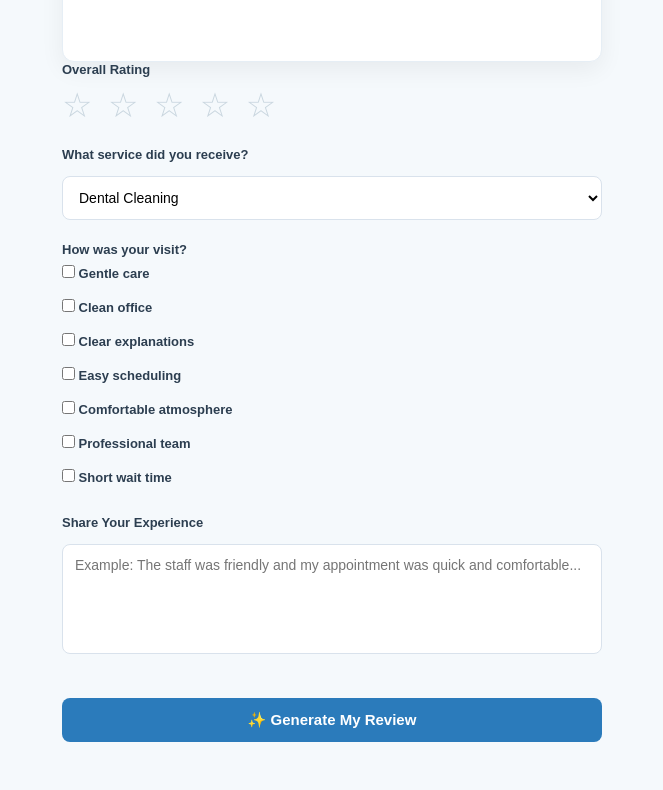
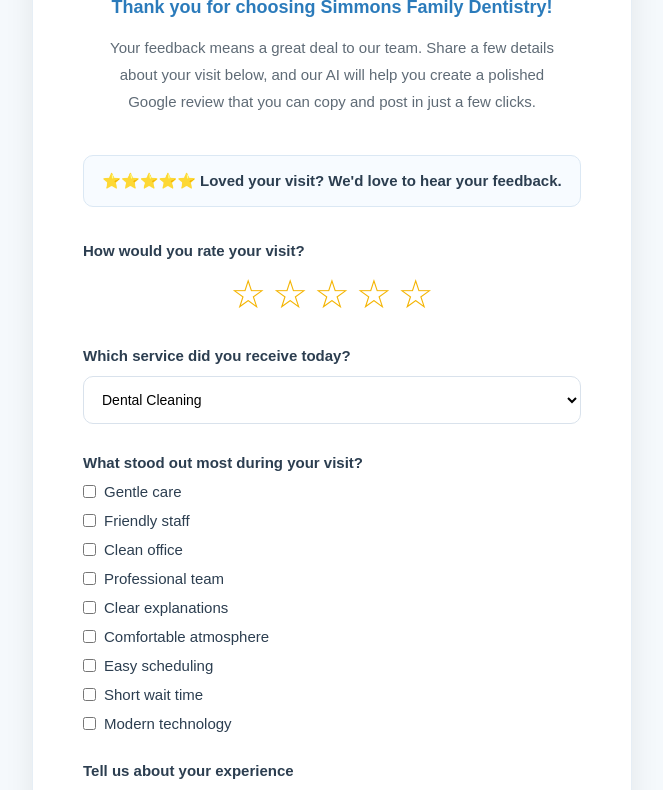
Before and after one commit to pharrengrace/AI-Review-Assistant, a website: page index.html in a window 1280 px wide. Shown: the part 396-1186 px from the top of the page, without its empty margins (308-971 px from the left). Before the commit the page ends 1158 px from the top, so only its background shows below. Drawn offline with Linux system fonts and the light colour scheme.

Commit message:
Improve landing page styling and spacing

```diff
--- a/index.html
+++ b/index.html
@@ -1,11 +1,11 @@
 <!DOCTYPE html>
 <html lang="en">
 <head>
-  <meta charset="UTF-8" />
-  <meta name="viewport" content="width=device-width, initial-scale=1.0" />
+    <meta charset="UTF-8">
+    <meta name="viewport" content="width=device-width, initial-scale=1.0">
     <title>Simmons Family Dentistry - Leave a Review</title>
 
-  <link rel="stylesheet" href="style.css?v=1000" />
+    <link rel="stylesheet" href="style.css?v=1001">
 </head>
 
 <body>
@@ -14,27 +14,31 @@
 
     <div class="card">
 
+        <!-- Header Image -->
         <div class="header-image">
             <img src="/header.jpg" alt="Simmons Family Dentistry">
         </div>
 
-    <!-- HEADER -->
-   <h1> Simmons Family Dentistry</h1>
+        <!-- Header -->
+        <h1>🦷 Simmons Family Dentistry</h1>
 
         <p class="welcome">
             Thank you for choosing Simmons Family Dentistry!
         </p>
 
         <p class="subtext">
-    Share a few details about your visit below, and our AI will help you create a polished Google review that you can copy and post in just a few clicks.
+            Your feedback means a great deal to our team. Share a few details about your visit below, and our AI will help you create a polished Google review that you can copy and post in just a few clicks.
         </p>
 
-
+        <!-- Google Badge -->
+        <div class="google-badge">
+            ⭐⭐⭐⭐⭐ Loved your visit? We'd love to hear your feedback.
         </div>
 
-    <!-- RATING -->
+        <!-- Rating -->
         <div class="section">
-      <label>Overall Rating</label>
+
+            <label>How would you rate your visit?</label>
 
             <div class="stars" id="starRating">
                 <span data-value="1">☆</span>
@@ -43,62 +47,84 @@
                 <span data-value="4">☆</span>
                 <span data-value="5">☆</span>
             </div>
+
         </div>
 
-    <!-- SERVICE -->
+        <!-- Service -->
         <div class="section">
-      <label>What service did you receive?</label>
+
+            <label>Which service did you receive today?</label>
 
             <select id="service">
                 <option>Dental Cleaning</option>
-        <option>Exam</option>
-        <option>Filling</option>
-        <option>Whitening</option>
+                <option>Dental Exam</option>
+                <option>Dental Filling</option>
+                <option>Teeth Whitening</option>
                 <option>Emergency Visit</option>
                 <option>New Patient Exam</option>
                 <option>Invisalign Consultation</option>
                 <option>Other</option>
             </select>
+
         </div>
 
-    <!-- CHECKBOXES -->
+        <!-- Highlights -->
         <div class="section">
-      <label>How was your visit?</label>
+
+            <label>What stood out most during your visit?</label>
 
             <div class="checkbox-group">
+
                 <label><input type="checkbox" value="Gentle care"> Gentle care</label>
+
+                <label><input type="checkbox" value="Friendly staff"> Friendly staff</label>
+
                 <label><input type="checkbox" value="Clean office"> Clean office</label>
+
+                <label><input type="checkbox" value="Professional team"> Professional team</label>
+
                 <label><input type="checkbox" value="Clear explanations"> Clear explanations</label>
+
+                <label><input type="checkbox" value="Comfortable atmosphere"> Comfortable atmosphere</label>
+
                 <label><input type="checkbox" value="Easy scheduling"> Easy scheduling</label>
-        <label><input type="checkbox" value="Comfortable atmosphere"> Comfortable atmosphere</label>
-        <label><input type="checkbox" value="Professional team"> Professional team</label>
+
                 <label><input type="checkbox" value="Short wait time"> Short wait time</label>
-      </div>
+
+                <label><input type="checkbox" value="Modern technology"> Modern technology</label>
+
             </div>
 
-    <!-- USER INPUT -->
+        </div>
+
+        <!-- Comments -->
         <div class="section">
-      <label>Share Your Experience</label>
+
+            <label>Tell us about your experience</label>
 
             <textarea
                 id="comments"
-        placeholder="Example: The staff was friendly and my appointment was quick and comfortable..."
+                placeholder="Example: Everyone was welcoming, the office was beautiful, and Dr. Simmons explained everything clearly. I felt comfortable throughout my appointment."
             ></textarea>
+
         </div>
 
-    <!-- MAIN BUTTON -->
+        <!-- Generate Button -->
         <button class="btn" id="generateBtn">
             ✨ Generate My Review
         </button>
 
-    <!-- OUTPUT -->
-    <div id="reviewContainer" style="display:none; margin-top:20px;">
+        <!-- Review Output -->
+        <div id="reviewContainer" style="display:none; margin-top:25px;">
 
             <label>Your AI-Enhanced Review</label>
 
-      <textarea id="generatedReview" rows="8" readonly></textarea>
+            <textarea
+                id="generatedReview"
+                rows="8"
+                readonly
+            ></textarea>
 
-      <!-- ACTIONS -->
             <button class="btn" id="copyBtn">
                 📋 Copy Review
             </button>
@@ -108,7 +134,7 @@
             </button>
 
             <p class="review-note">
-Your review is ready! Click <strong>Copy Review</strong>, then select <strong>Post My Review on Google</strong> to paste it into Google Reviews. Thank you for supporting Simmons Family Dentistry!
+                Your review is ready! Click <strong>Copy Review</strong>, then select <strong>Post My Review on Google</strong> to open Google Reviews and paste your review. Thank you for supporting Simmons Family Dentistry and helping other patients find quality dental care.
             </p>
 
         </div>
--- a/style.css
+++ b/style.css
@@ -11,7 +11,7 @@
 
 
 /* -----------------------------
-   PAGE BACKGROUND (CLEAN CLINIC STYLE)
+   PAGE
 ----------------------------- */
 
 body {
@@ -20,23 +20,22 @@ body {
     justify-content: center;
     align-items: center;
     min-height: 100vh;
-    padding: 20px;
+    padding: 40px 20px;
 }
 
 
 /* -----------------------------
-   MAIN CONTAINER CARD
+   MAIN CARD
 ----------------------------- */
 
 .card {
     background: #ffffff;
-    width: 540px;
+    width: 600px;
     max-width: 100%;
-    padding: 45px;
-    border-radius: 12px;
-    box-shadow: 0 8px 25px rgba(0, 0, 0, 0.06);
-    text-align: left;
+    padding: 55px 50px;
+    border-radius: 14px;
     border: 1px solid #e6eef5;
+    box-shadow: 0 10px 30px rgba(0,0,0,.08);
 }
 
 
@@ -45,54 +44,80 @@ body {
 ----------------------------- */
 
 .header-image {
-    margin-bottom: 20px;
+    margin-bottom: 30px;
     border-radius: 12px;
     overflow: hidden;
 }
 
 .header-image img {
     width: 100%;
-    height: 180px;
+    height: 220px;
     object-fit: cover;
     display: block;
 }
 
 
 /* -----------------------------
-   HEADER STYLE (CENTERED + CLEAN)
+   HEADER
 ----------------------------- */
 
 h1 {
-    font-size: 24px;
+    font-size: 30px;
     color: #0b4a6f;
-    margin-bottom: 8px;
     font-weight: 700;
     text-align: center;
+    margin-bottom: 12px;
+}
+
+.welcome {
+    text-align: center;
+    color: #2b7bbb;
+    font-size: 18px;
+    font-weight: 600;
+    margin-bottom: 16px;
 }
 
 .subtext {
-    font-size: 14px;
+    text-align: center;
     color: #5f6b76;
-    margin-bottom: 25px;
-    line-height: 1.6;
-    text-align: center;
+    font-size: 15px;
+    line-height: 1.8;
+    max-width: 470px;
+    margin: 0 auto 40px auto;
 }
 
 
 /* -----------------------------
-   SECTIONS
+   GOOGLE BADGE
+----------------------------- */
+
+.google-badge {
+    background: #f7fbff;
+    border: 1px solid #dbe8f4;
+    border-radius: 10px;
+    padding: 16px;
+    margin: 35px 0;
+    text-align: center;
+    font-size: 15px;
+    font-weight: 600;
+    color: #2c3e50;
+}
+
+
+/* -----------------------------
+   FORM SECTIONS
 ----------------------------- */
 
 .section {
-    margin-bottom: 22px;
+    margin-bottom: 30px;
 }
 
 label {
     display: block;
-    font-size: 13px;
+    font-size: 15px;
     font-weight: 600;
     color: #2c3e50;
-    margin-bottom: 8px;
+    margin-bottom: 12px;
 }
 
 
@@ -101,54 +126,53 @@ label {
 ----------------------------- */
 
 .stars {
-    font-size: 34px;
+    display: flex;
+    justify-content: center;
+    gap: 6px;
+    font-size: 40px;
     cursor: pointer;
 }
 
 .stars span {
-    margin-right: 6px;
-    color: #c9d6df;
-    transition: 0.2s ease;
+    color: #f4b400;
+    transition: all .2s ease;
+}
+
+.stars span:hover {
+    transform: scale(1.15);
 }
 
 .stars span.active {
     color: #f4b400;
 }
 
-.stars span:hover {
-    transform: scale(1.2);
-    color: #f4b400;
-}
-
 
 /* -----------------------------
-   INPUT FIELDS
+   INPUTS
 ----------------------------- */
 
 select,
 textarea {
     width: 100%;
-    padding: 12px;
-    border-radius: 8px;
+    padding: 14px;
+    border-radius: 10px;
     border: 1px solid #d9e2ec;
     font-size: 14px;
-    margin-top: 6px;
+    background: white;
     outline: none;
-    background: #fff;
+    transition: .2s;
 }
 
 select:focus,
 textarea:focus {
     border-color: #2b7bbb;
-    box-shadow: 0 0 0 3px rgba(43, 123, 187, 0.15);
+    box-shadow: 0 0 0 3px rgba(43,123,187,.15);
 }
 
-
-/* TEXTAREA */
-
 textarea {
-    height: 110px;
-    resize: none;
+    height: 140px;
+    resize: vertical;
+    line-height: 1.5;
 }
 
 
@@ -159,49 +183,106 @@ textarea {
 .checkbox-group {
     display: flex;
     flex-direction: column;
-    gap: 10px;
-    margin-top: 8px;
-    font-size: 13px;
+    gap: 12px;
+    font-size: 14px;
     color: #34495e;
+}
+
+.checkbox-group label {
+    display: flex;
+    align-items: center;
+    gap: 8px;
+    margin-bottom: 0;
+    font-weight: normal;
 }
 
 
 /* -----------------------------
-   BUTTON
+   BUTTONS
 ----------------------------- */
 
 .btn {
     width: 100%;
-    padding: 13px;
-    margin-top: 18px;
+    padding: 15px;
+    margin-top: 24px;
     border: none;
-    border-radius: 8px;
+    border-radius: 10px;
     background: #2b7bbb;
     color: white;
-    font-size: 15px;
+    font-size: 16px;
     font-weight: 600;
     cursor: pointer;
-    transition: 0.2s ease;
+    transition: .2s;
 }
 
 .btn:hover {
     background: #1f5f93;
+    transform: translateY(-1px);
 }
 
 
 /* -----------------------------
-   OUTPUT BOX
+   AI REVIEW OUTPUT
 ----------------------------- */
 
 #reviewContainer {
-    margin-top: 20px;
-    padding: 18px;
-    border-radius: 10px;
+    margin-top: 40px;
+    padding: 25px;
     background: #f9fbfd;
     border: 1px solid #e3ecf3;
+    border-radius: 12px;
 }
 
 #generatedReview {
-    background: #fff;
+    background: white;
     border: 1px solid #d9e2ec;
 }
+
+
+/* -----------------------------
+   REVIEW NOTE
+----------------------------- */
+
+.review-note {
+    margin-top: 24px;
+    text-align: center;
+    color: #5f6b76;
+    font-size: 14px;
+    line-height: 1.7;
+}
+
+
+/* -----------------------------
+   MOBILE
+----------------------------- */
+
+@media (max-width: 768px) {
+
+    body {
+        padding: 20px;
+    }
+
+    .card {
+        padding: 30px 25px;
+    }
+
+    .header-image img {
+        height: 180px;
+    }
+
+    h1 {
+        font-size: 26px;
+    }
+
+    .welcome {
+        font-size: 17px;
+    }
+
+    .subtext {
+        font-size: 14px;
+    }
+
+    .stars {
+        font-size: 34px;
+    }
+}
```
Also changed, not shown: review.html (+1 -1 lines). Lines whose indentation alone changed are shown as unchanged.
